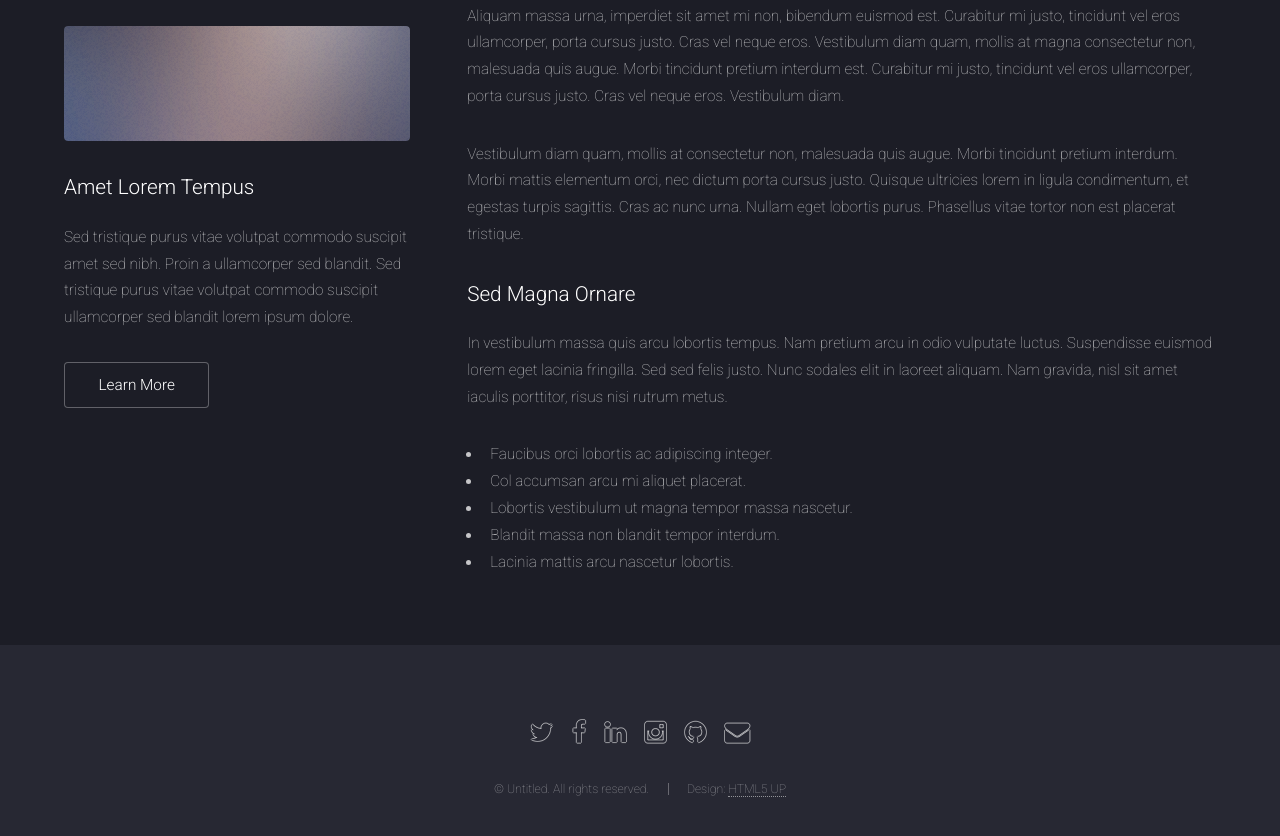
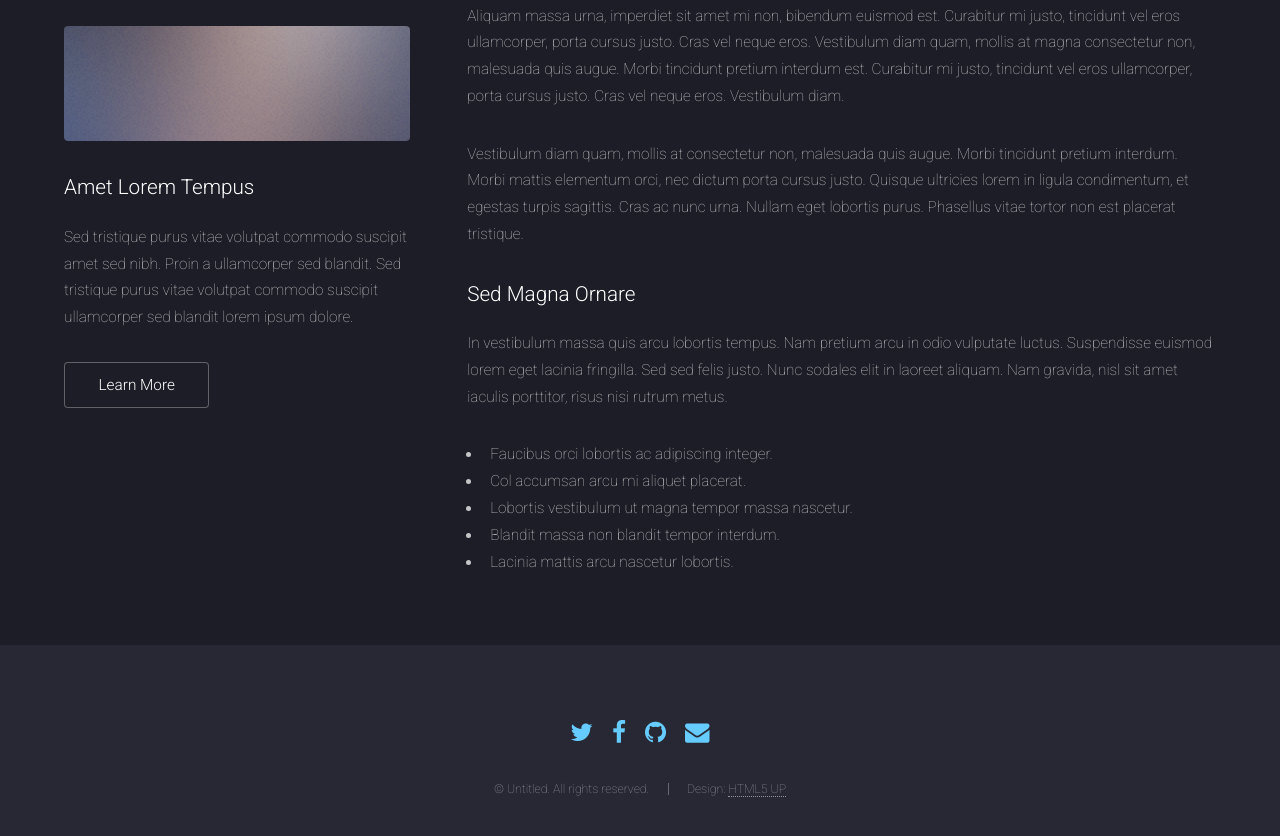
Before and after one commit to haftera/haftera.github.io, a plain HTML site: page fragor-och-svar.html in a window 1280 px wide. Shown: the part 660-1496 px from the top of the page. Drawn offline with Linux system fonts and the light colour scheme.

Commit message:
Icons updated with href mailto info@testamentera.nu

```diff
--- a/fragor-och-svar.html
+++ b/fragor-och-svar.html
@@ -100,12 +100,10 @@
 			<!-- Footer -->
 				<footer id="footer">
 					<ul class="icons">
-						<li><a href="#" class="icon alt fa-twitter"><span class="label">Twitter</span></a></li>
-						<li><a href="#" class="icon alt fa-facebook"><span class="label">Facebook</span></a></li>
-						<li><a href="#" class="icon alt fa-linkedin"><span class="label">LinkedIn</span></a></li>
-						<li><a href="#" class="icon alt fa-instagram"><span class="label">Instagram</span></a></li>
-						<li><a href="#" class="icon alt fa-github"><span class="label">GitHub</span></a></li>
-						<li><a href="#" class="icon alt fa-envelope"><span class="label">Email</span></a></li>
+						<li><a href="https://twitter.com/TestamenteraNu" class="icon fa-twitter"><span class="label">Twitter</span></a></li>
+						<li><a href="#" class="icon fa-facebook"><span class="label">Facebook</span></a></li>
+						<li><a href="https://github.com/haftera/haftera.github.io" class="icon fa-github"><span class="label">GitHub</span></a></li>
+						<li><a href="mailto:info@testamentera.nu" class="icon fa-envelope"><span class="label">Email</span></a></li>
 					</ul>
 					<ul class="copyright">
 						<li>&copy; Untitled. All rights reserved.</li><li>Design: <a href="http://html5up.net">HTML5 UP</a></li>
```
Also changed, not shown: index.html (+1 -1 lines), juridik.html (+4 -6 lines), om-oss.html (+4 -6 lines), sakerhet.html (+4 -6 lines).
